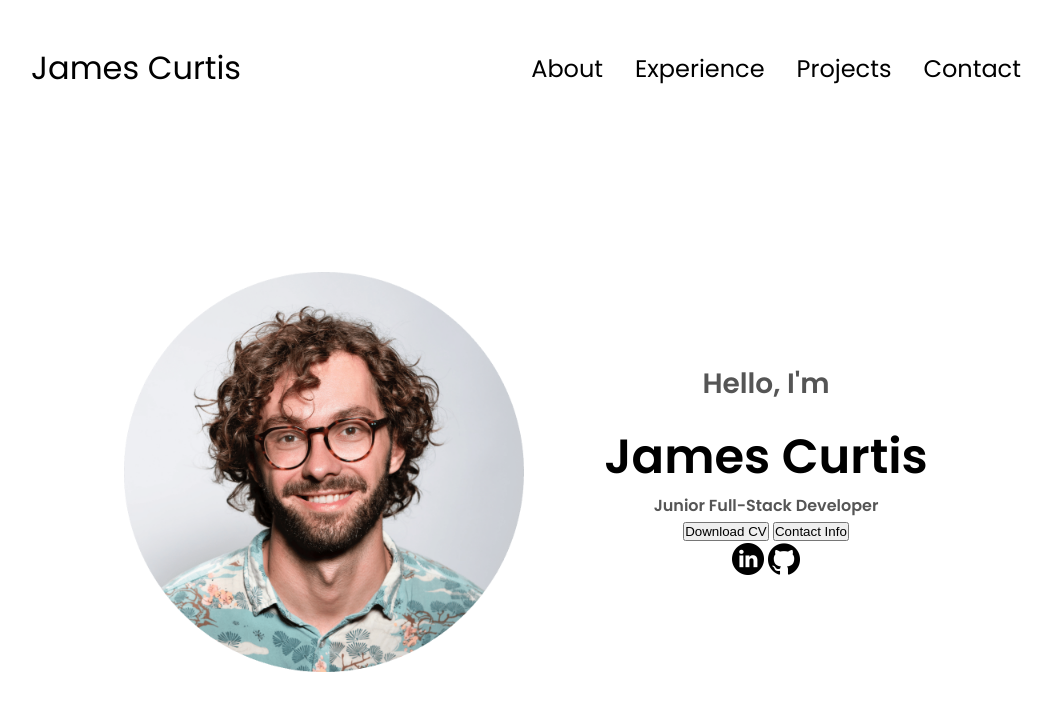
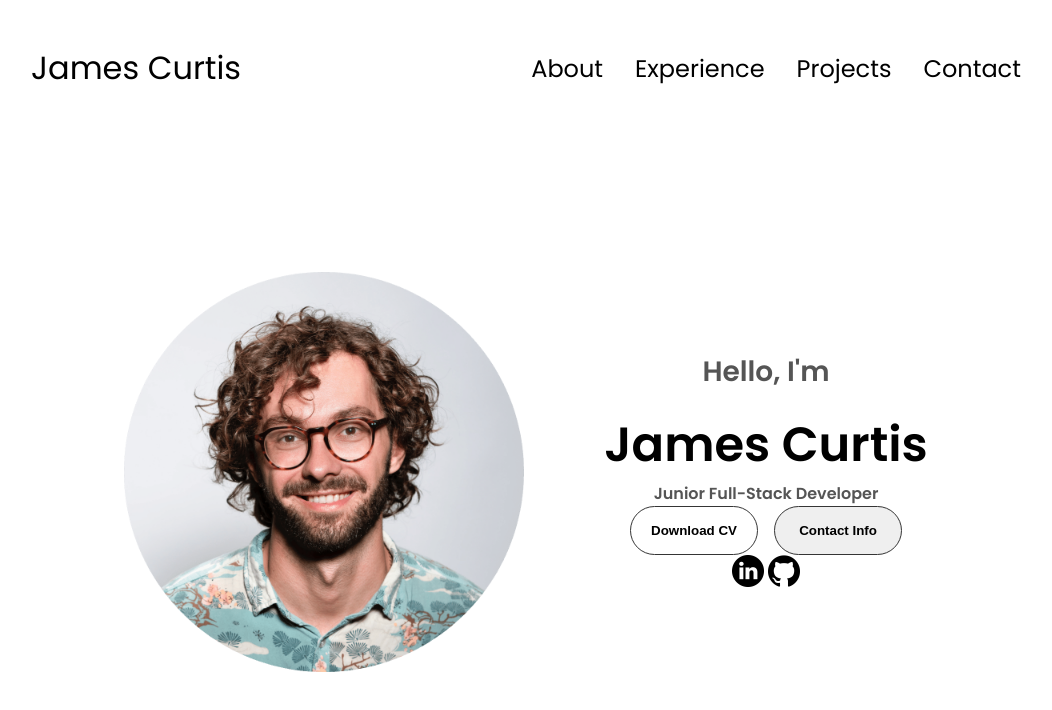
Before and after one commit to JWCurtis94/jcurtiscv, a plain HTML site: page index.html in a window 1280 px wide. Shown: the whole page, without its empty margins (114-1166 px from the left). Drawn offline with Linux system fonts and the light colour scheme.

Commit message:
jcurtiscv

```diff
--- a/index.html
+++ b/index.html
@@ -62,7 +62,7 @@
             <img src="./assets/linkedin.png" alt="My Linkedin profile"
             class="icon" onclick="location.href='https://www.linkedin.com/in/jamescurtis94'">
             <img src="./assets/github.png" alt="My Github profile profile"
-            class="icon" onclick="location.href='https://www.https://github.com/JWCurtis94'">
+            class="icon" onclick="location.href='https://github.com/JWCurtis94'">
         </div>
      </div>
     </section>
--- a/style.css
+++ b/style.css
@@ -207,3 +207,43 @@ section {
         cursor: pointer;
         height: 2rem;
     }
+
+    /* BUTTONS */
+
+    .btn-container {
+        display: flex;
+        justify-content: center;
+        gap: 1rem;
+    }
+
+    .btn {
+        font-weight: 600;
+        transition: all 300ms ease;
+        padding: 1rem;
+        width: 8rem;
+        border-radius: 2rem;
+    }
+
+    .btn-color-1,
+    .btn-color-2 {
+        border: rgb(53, 53, 53) 0.1rem solid;
+    }
+
+    .btn-color-1:hover,
+    .btn-color-2:hover {
+        cursor: pointer;
+        background: rgb(53, 53, 53);
+        color: white;
+    }
+
+    .btn-color-1:hover {
+        background: rgb(0, 0, 0);
+    }
+
+    .btn-color-2 {
+        background: none;
+    }
+
+    .btn-color-2:hover {
+        border: rgb(255, 255, 255) 0.1rem solid;
+    }
```
